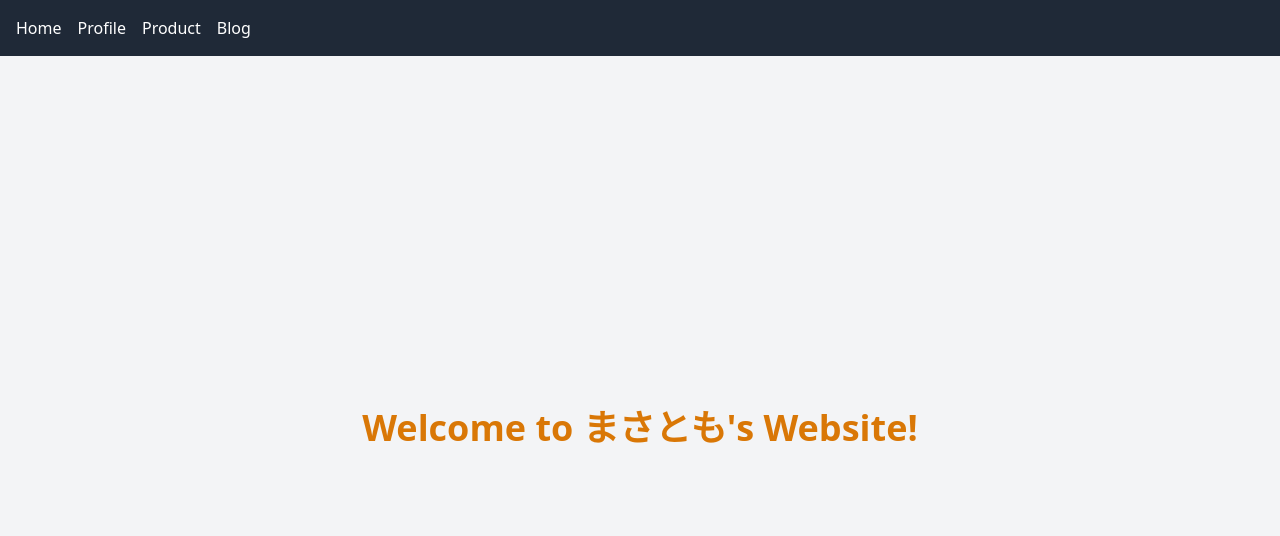
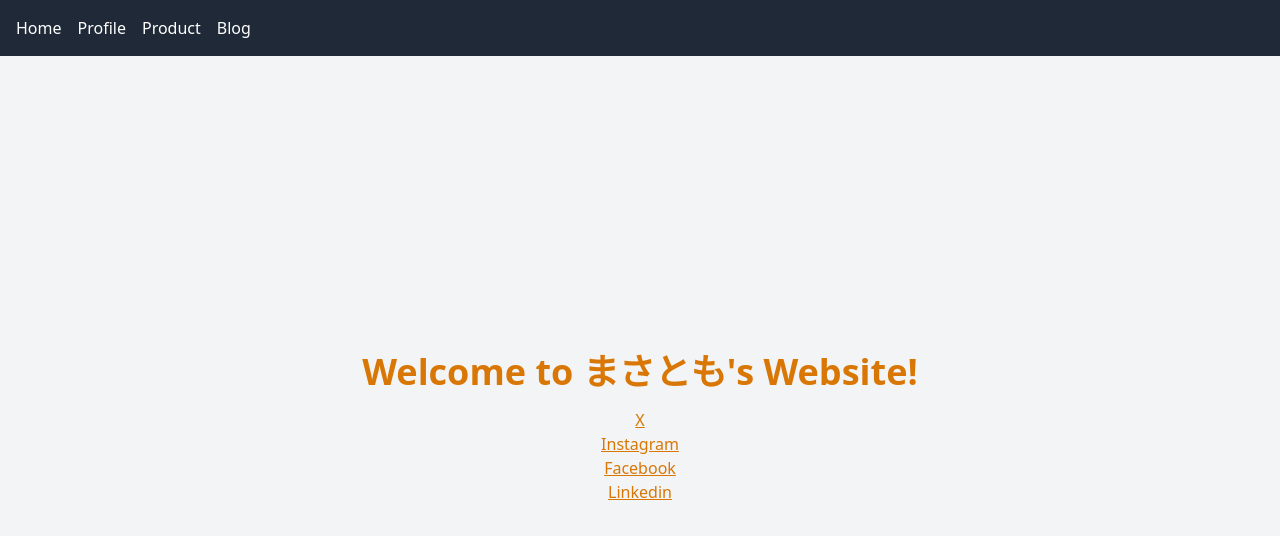
Before and after one commit to masatomo57/mathatomo-homepage, a Next.js app in the folder homepage/: page / in a window 1280 px wide. Shown: the top 536 px of the page. Built offline with nearby package versions, Linux system fonts and the light colour scheme.

Commit message:
SNSを追加

```diff
--- a/homepage/src/app/page.js
+++ b/homepage/src/app/page.js
@@ -1,7 +1,17 @@
+import Link from 'next/link';
+
 export default function Home() {
   return (
-    <div className="flex justify-center items-center h-full bg-gray-100 text-amber-600">
+    <div className="flex flex-col justify-center items-center h-full bg-gray-100 text-amber-600">
       <h1 className="text-4xl font-bold">Welcome to まさとも&apos;s Website!</h1>
+      <div className="flex flex-col text-center mt-4">
+        <Link href="https://x.com/mathatomo57" className="underline hover:text-sky-700">X</Link>
+        <Link href="https://www.instagram.com/mathatomo57?igsh=MTFvY2Y2Ym53N250aw%3D%3D&utm_source=qr" className="underline hover:text-sky-700">Instagram</Link>
+
+        <Link href="https://www.facebook.com/share/19i7QWpB64/?mibextid=wwXIfr" className="underline hover:text-sky-700">Facebook</Link>
+
+        <Link href="https://www.linkedin.com/in/%E6%AD%A3%E6%9C%8B-%E8%B5%A4%E5%B7%9D-4485b2311/" className="underline hover:text-sky-700">Linkedin</Link>
+      </div>
     </div>
   );
 }
```
